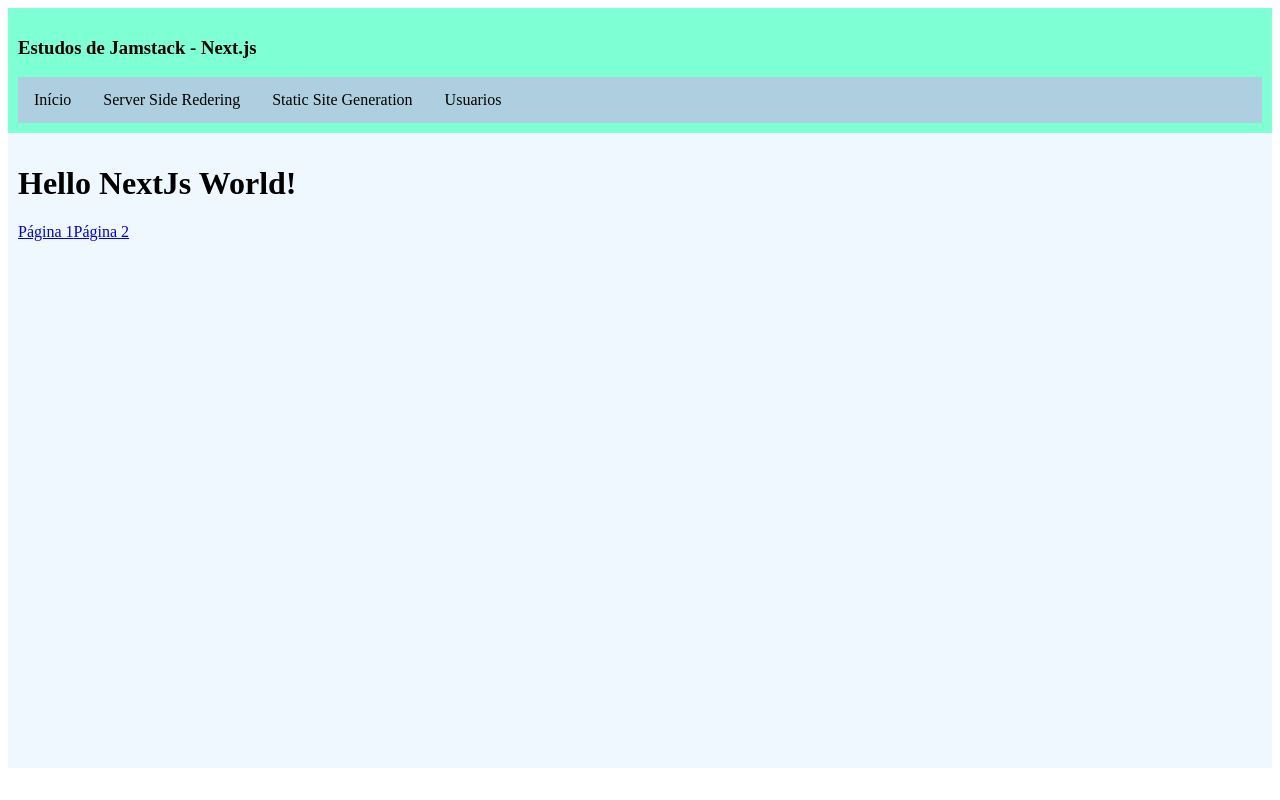
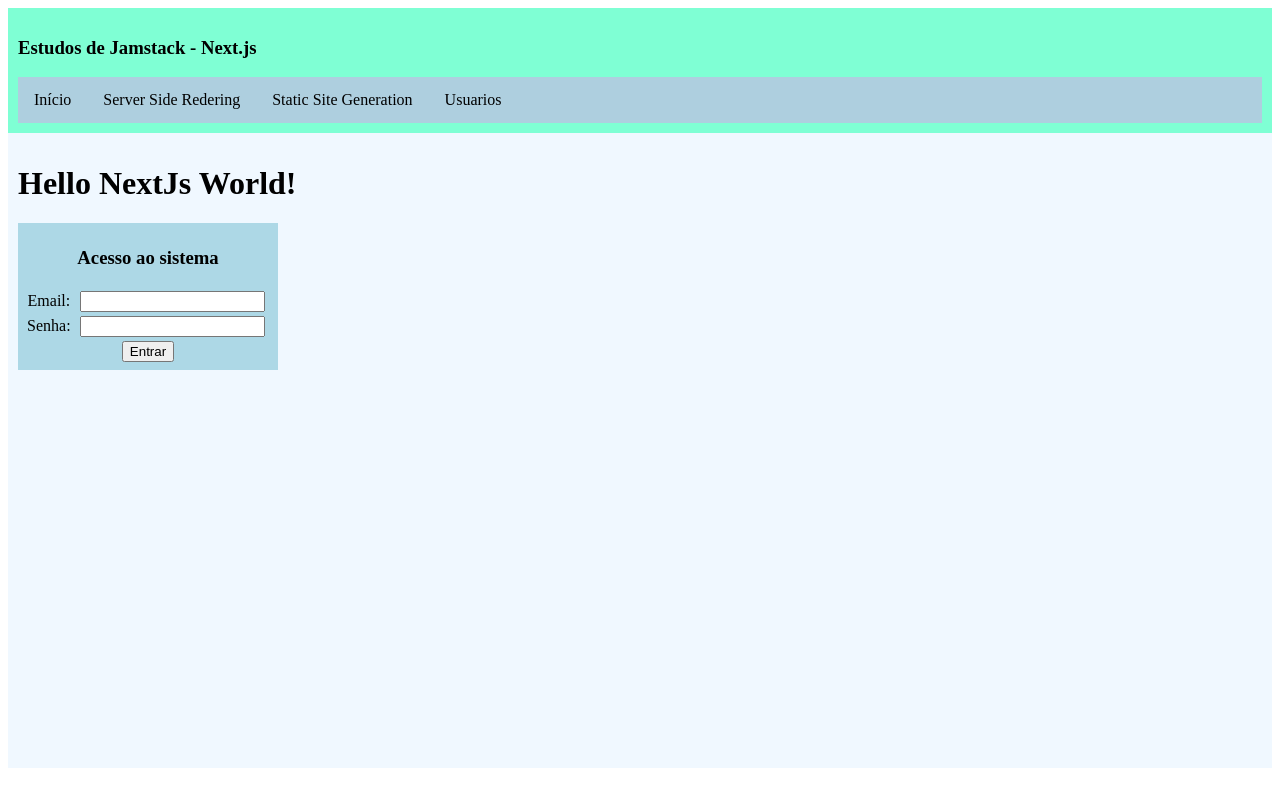
Before and after one commit to joaov-reis/NextJs, a Next.js app: page / in a window 1280 px wide. Built offline with nearby package versions, Linux system fonts and the light colour scheme.

Commit message:
criada interface de login na homepage

```diff
--- /dev/null
+++ b/components/firebase.js
@@ -0,0 +1,23 @@
+// Import the functions you need from the SDKs you need
+import { initializeApp } from "firebase/app";
+import { getAuth } from "firebase/auth";
+import { getFirestore } from "firebase/firestore";
+// TODO: Add SDKs for Firebase products that you want to use
+// https://firebase.google.com/docs/web/setup#available-libraries
+
+// Your web app's Firebase configuration
+// For Firebase JS SDK v7.20.0 and later, measurementId is optional
+const firebaseConfig = {
+  apiKey: "AIzaSyDbV22HZHOvOa__TuOm-kcnN4vPaqqY-YQ",
+  authDomain: "estudos-jamstack.firebaseapp.com",
+  projectId: "estudos-jamstack",
+  storageBucket: "estudos-jamstack.firebasestorage.app",
+  messagingSenderId: "435174038788",
+  appId: "1:435174038788:web:78dd72e73031b3eae44451",
+  measurementId: "G-2WRQVBTBB0"
+};
+
+// Initialize Firebase
+const app = initializeApp(firebaseConfig);
+export const auth = getAuth(app);
+export const db = getFirestore(app);
--- /dev/null
+++ b/components/login.js
@@ -0,0 +1,68 @@
+import { useState } from "react";
+import { logarSistema } from "./usuarios";
+
+export default function Login() {
+  const [usuario, setUsuario] = useState({ id: "", email: "", senha: "" });
+
+  function handleChange(event) {
+    const fieldName = event.target.name;
+    const fieldValue = event.target.value;
+    setUsuario(objetoAtual => {
+      return { ...objetoAtual, [fieldName]: fieldValue };
+    });
+  }
+
+  async function handleLogin(event) {
+    event.preventDefault();
+    let tempUsuario = await logarSistema(usuario.email, usuario.senha);
+    setUsuario(tempUsuario);
+    if (tempUsuario.id) {
+      alert("Login efetuado com sucesso");
+    } else {
+      alert("Erro: " + tempUsuario.errorCode + " - " + tempUsuario.errorMessage);
+    }
+  }
+
+  return (
+    <div className="login">
+      <h3>Acesso ao sistema</h3>
+      <form>
+        <table border={0} width={"100%"}>
+          <tbody>
+            <tr>
+              <td>
+                <label htmlFor="email">Email:</label>
+              </td>
+              <td>
+                <input
+                  type="text"
+                  name="email"
+                  value={usuario.email}
+                  onChange={handleChange}
+                />
+              </td>
+            </tr>
+            <tr>
+              <td>
+                <label htmlFor="senha">Senha:</label>
+              </td>
+              <td>
+                <input
+                  type="password"
+                  name="senha"
+                  value={usuario.senha}
+                  onChange={handleChange}
+                />
+              </td>
+            </tr>
+            <tr>
+              <td colSpan={2} align="center">
+                <input type="submit" value="Entrar" onClick={handleLogin} />
+              </td>
+            </tr>
+          </tbody>
+        </table>
+      </form>
+    </div>
+  )
+}
--- /dev/null
+++ b/components/usuarios.js
@@ -0,0 +1,14 @@
+import { signInWithEmailAndPassword } from 'firebase/auth';
+import { auth } from './firebase';
+
+export async function logarSistema(email, senha) {
+    let user;
+    await signInWithEmailAndPassword(auth, email, senha)
+        .then((credentials) => {
+            user = { id: credentials.user.uid, email: credentials.user.email, senha: senha }
+        })
+        .catch(
+            (error => user = { errorCode: error.code, errorMessage: error.message })
+        );
+    return user;
+}
--- a/package.json
+++ b/package.json
@@ -6,6 +6,7 @@
     "start": "next start"
   },
   "dependencies": {
+    "firebase": "^12.6.0",
     "next": "latest",
     "react": "latest",
     "react-dom": "latest"
--- a/pages/index.js
+++ b/pages/index.js
@@ -2,6 +2,7 @@ import Head from 'next/head';
 import styles from '../styles/Home.module.css';
 import Link from 'next/link';
 import Layout from '../components/layout';
+import Login from '../components/login';
 
 export default function Home() {
   return (
@@ -12,8 +13,7 @@ export default function Home() {
 
       <main>
         <h1>Hello NextJs World!</h1>
-        <Link href="/pagina1">Página 1</Link>
-        <Link href="/pagina2">Página 2</Link>
+        <Login/>
       </main>
     </Layout>
   );
--- a/pages/pagina3.js
+++ b/pages/pagina3.js
@@ -15,7 +15,7 @@ export default function Pagina3(props) {
     return (
         <Layout>
             <Head>
-                <title>Página 3</title>
+                <title>Lista de usuários</title>
             </Head>
             <h1>Usuários</h1>
             {
--- a/styles/estilos.css
+++ b/styles/estilos.css
@@ -35,3 +35,10 @@
   background-color: #9F9FAD;
   color: black;
 }
+
+.login {
+  width: 250px;
+  background-color: lightblue;
+  padding: 5px;
+  text-align: center;
+}
```
Also changed, not shown: pages/[user].js (deleted), 1 other file (tests, documents, lock files or other folders).
